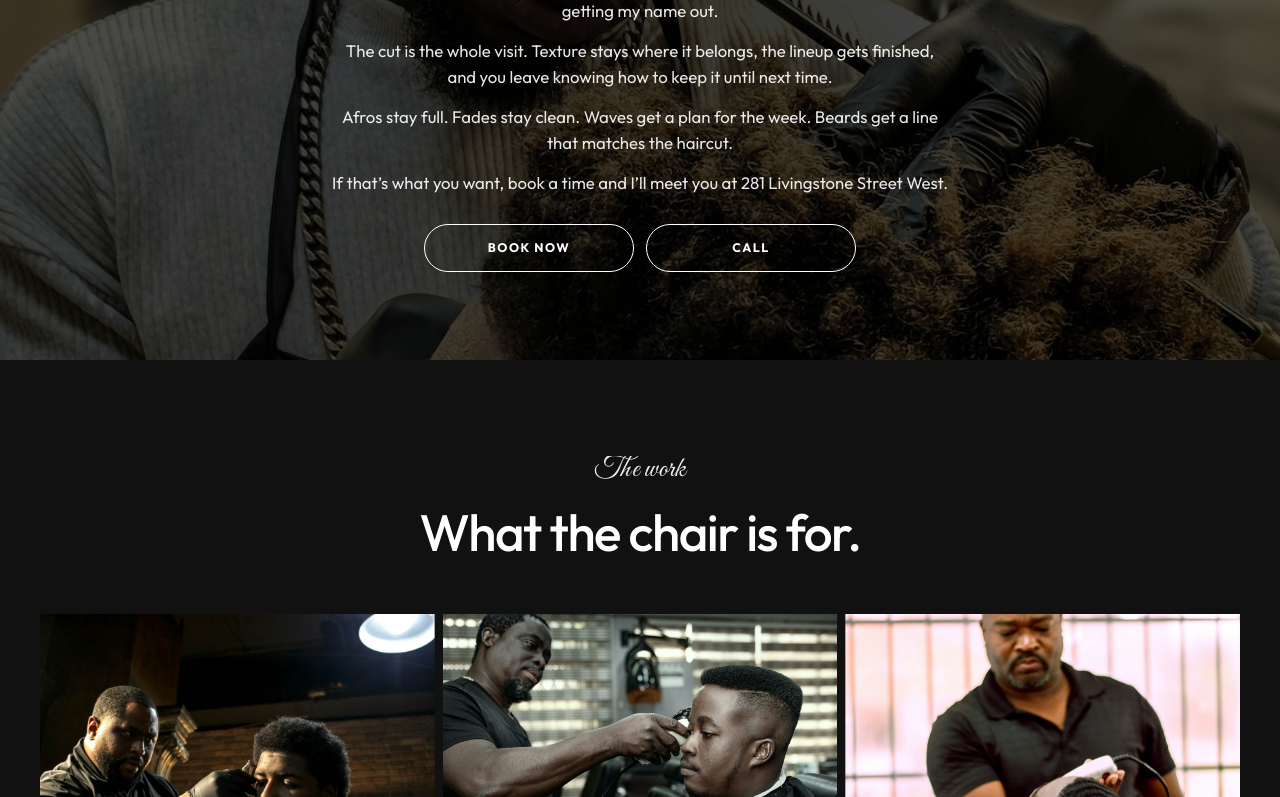
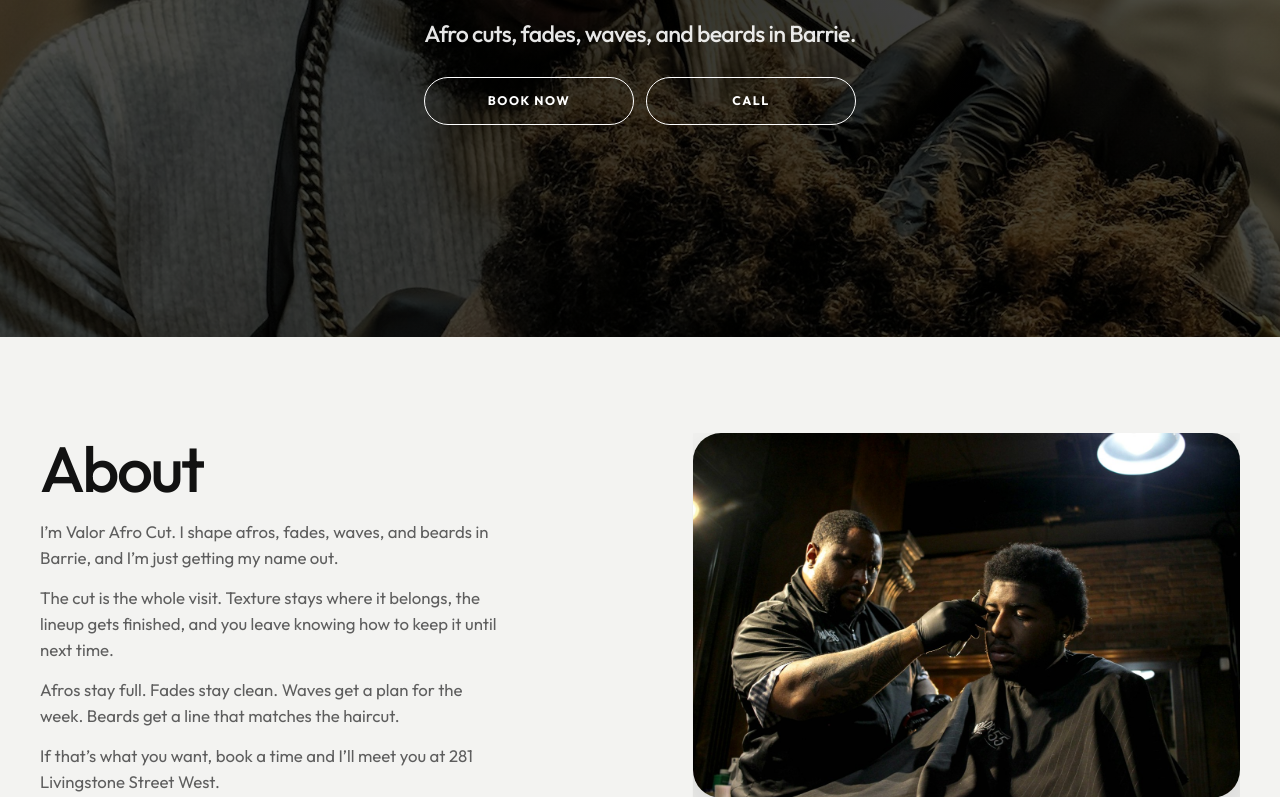
Before and after one commit to Tobitolos/valorafrocut, a plain HTML site: page index.html in a window 1280 px wide. Shown: the part 464-1261 px from the top of the page. Drawn offline with Linux system fonts and the light colour scheme.

Commit message:
Keep the banner to the lockup and move About below it.
The opening photo now holds a short line plus Book now and Call, and the Instagram icon sits on the right.

Co-authored-by: Cursor <cursoragent@cursor.com>

```diff
--- a/css/styles.css
+++ b/css/styles.css
@@ -89,7 +89,14 @@ h1, h2, h3, p { margin: 0; }
 }
 .nav a[aria-current="page"] { border-bottom-color: #fff; }
 .nav a:hover { border-bottom-color: rgba(255, 255, 255, 0.7); }
-.header-tools { display: flex; align-items: center; gap: 8px; }
+.header-tools {
+  grid-column: 3;
+  justify-self: end;
+  display: flex;
+  align-items: center;
+  gap: 8px;
+  margin-left: auto;
+}
 .icon-link {
   width: 40px;
   height: 40px;
@@ -182,17 +189,12 @@ h1, h2, h3, p { margin: 0; }
   transform: translateY(var(--hero-lift, 0px));
 }
 .hero h1,
-.hero .about-copy h2,
-.hero .about-copy p,
+.hero-line,
 .hero-actions {
   animation: rise 1s cubic-bezier(0.16, 1, 0.3, 1) both;
 }
-.hero .about-copy h2 { animation-delay: 0.12s; }
-.hero .about-copy p:nth-of-type(1) { animation-delay: 0.22s; }
-.hero .about-copy p:nth-of-type(2) { animation-delay: 0.32s; }
-.hero .about-copy p:nth-of-type(3) { animation-delay: 0.42s; }
-.hero .about-copy p:nth-of-type(4) { animation-delay: 0.5s; }
-.hero-actions { animation-delay: 0.62s; }
+.hero-line { animation-delay: 0.16s; }
+.hero-actions { animation-delay: 0.28s; }
 .hero-lockup {
   width: min(440px, 100%);
   height: auto;
@@ -200,19 +202,14 @@ h1, h2, h3, p { margin: 0; }
   filter: drop-shadow(0 10px 24px rgba(0, 0, 0, 0.35));
 }
 .hero h1 { font-size: 0; line-height: 0; }
-.hero .about-copy h2 {
-  color: #fff;
-  font-size: clamp(2.6rem, 5vw, 4rem);
-  margin-bottom: 16px;
-  text-align: center;
-}
-.hero .about-copy p {
+.hero-line {
+  max-width: 460px;
+  margin: 0 auto;
   color: rgba(255, 255, 255, 0.9);
-  max-width: 620px;
-  margin-left: auto;
-  margin-right: auto;
-  font-size: 1.05rem;
-  text-align: center;
+  font-size: clamp(1.15rem, 2.2vw, 1.45rem);
+  font-weight: 500;
+  letter-spacing: -0.03em;
+  line-height: 1.3;
 }
 .hero-actions {
   display: flex;
@@ -685,14 +682,13 @@ input:focus, select:focus, textarea:focus { border-color: #111; }
   .header-inner { padding: 8px 14px; gap: 8px; }
   .brand img { height: 42px; }
   .hero {
-    min-height: 0;
+    min-height: calc(100svh - var(--header));
     align-items: center;
     padding: 48px 20px calc(48px + 76px + env(safe-area-inset-bottom));
   }
   .hero::before { background-position: center 18%; }
-  .hero-lockup { width: min(250px, 76%); margin-bottom: 16px; }
-  .hero .about-copy h2 { font-size: 2.4rem; }
-  .hero .about-copy p { font-size: 0.98rem; }
+  .hero-lockup { width: min(280px, 82%); margin-bottom: 16px; }
+  .hero-line { font-size: 1.12rem; }
   .hero-actions { margin-top: 22px; }
   .hero-actions .btn { min-width: 0; flex: 1; padding: 0 12px; letter-spacing: 0.08em; }
   .triptych {
@@ -730,8 +726,7 @@ input:focus, select:focus, textarea:focus { border-color: #111; }
   html { scroll-behavior: auto; }
   .btn, .card, .card img, .triptych img, .step, [data-reveal], .site-header, .nav, .nav a { transition: none; }
   .hero h1,
-  .hero .about-copy h2,
-  .hero .about-copy p,
+  .hero-line,
   .hero-actions { animation: none; }
   .hero-copy { opacity: 1; transform: none; }
   .hero::before { transform: none; }
--- a/index.html
+++ b/index.html
@@ -24,16 +24,25 @@
         <h1>
           <img class="hero-lockup" src="images/banner.png" alt="Valor Afro Cut">
         </h1>
-        <div class="about-copy" id="about">
+        <p class="hero-line">Afro cuts, fades, waves, and beards in Barrie.</p>
+        <div class="hero-actions">
+          <a class="btn btn-light" href="#visit">Book now</a>
+          <a class="btn btn-light js-phone" data-label="Call"></a>
+        </div>
+      </div>
+    </section>
+
+    <section class="section paper" id="about">
+      <div class="wrap-wide split">
+        <div class="about-copy" data-reveal>
           <h2>About</h2>
           <p>I’m Valor Afro Cut. I shape afros, fades, waves, and beards in Barrie, and I’m just getting my name out.</p>
           <p>The cut is the whole visit. Texture stays where it belongs, the lineup gets finished, and you leave knowing how to keep it until next time.</p>
           <p>Afros stay full. Fades stay clean. Waves get a plan for the week. Beards get a line that matches the haircut.</p>
           <p>If that’s what you want, book a time and I’ll meet you at 281 Livingstone Street West.</p>
         </div>
-        <div class="hero-actions">
-          <a class="btn btn-light" href="#visit">Book now</a>
-          <a class="btn btn-light js-phone" data-label="Call"></a>
+        <div class="frame" data-reveal="clip">
+          <img src="images/cut-2.jpg" alt="A barber lining up a full afro">
         </div>
       </div>
     </section>
--- a/js/site.js
+++ b/js/site.js
@@ -57,11 +57,11 @@ function renderHeader() {
         </nav>
         <div class="scroll-progress" aria-hidden="true"><span></span></div>
         <div class="header-tools">
-          <a class="icon-link js-instagram" aria-label="Valor Afro Cut on Instagram">${INSTAGRAM_ICON}</a>
           <button class="menu-toggle" type="button" aria-expanded="false" aria-controls="site-nav">
             <span class="sr-only">Menu</span>
             <span></span><span></span><span></span>
           </button>
+          <a class="icon-link js-instagram" aria-label="Valor Afro Cut on Instagram">${INSTAGRAM_ICON}</a>
         </div>
       </div>
     </header>
```
